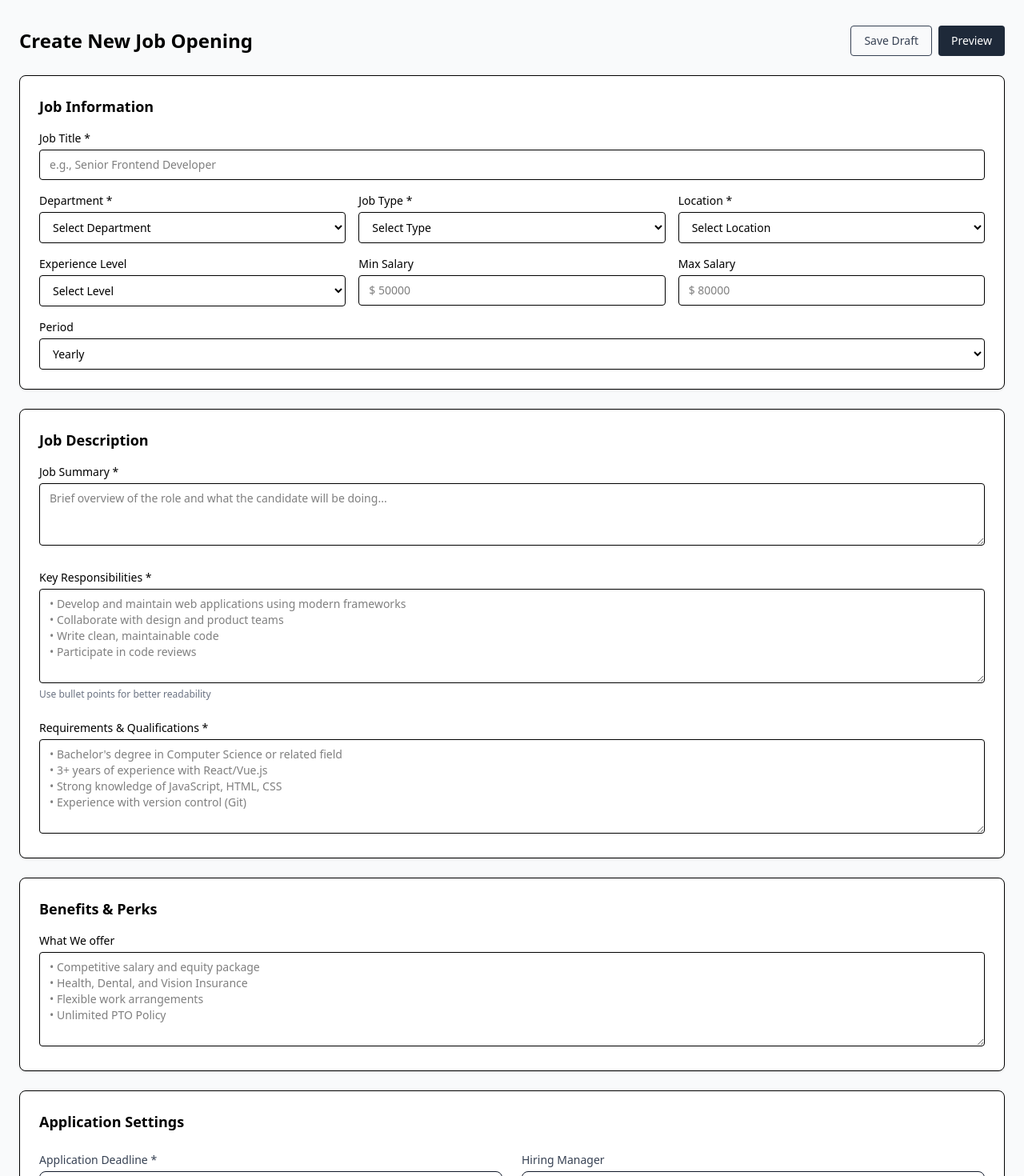
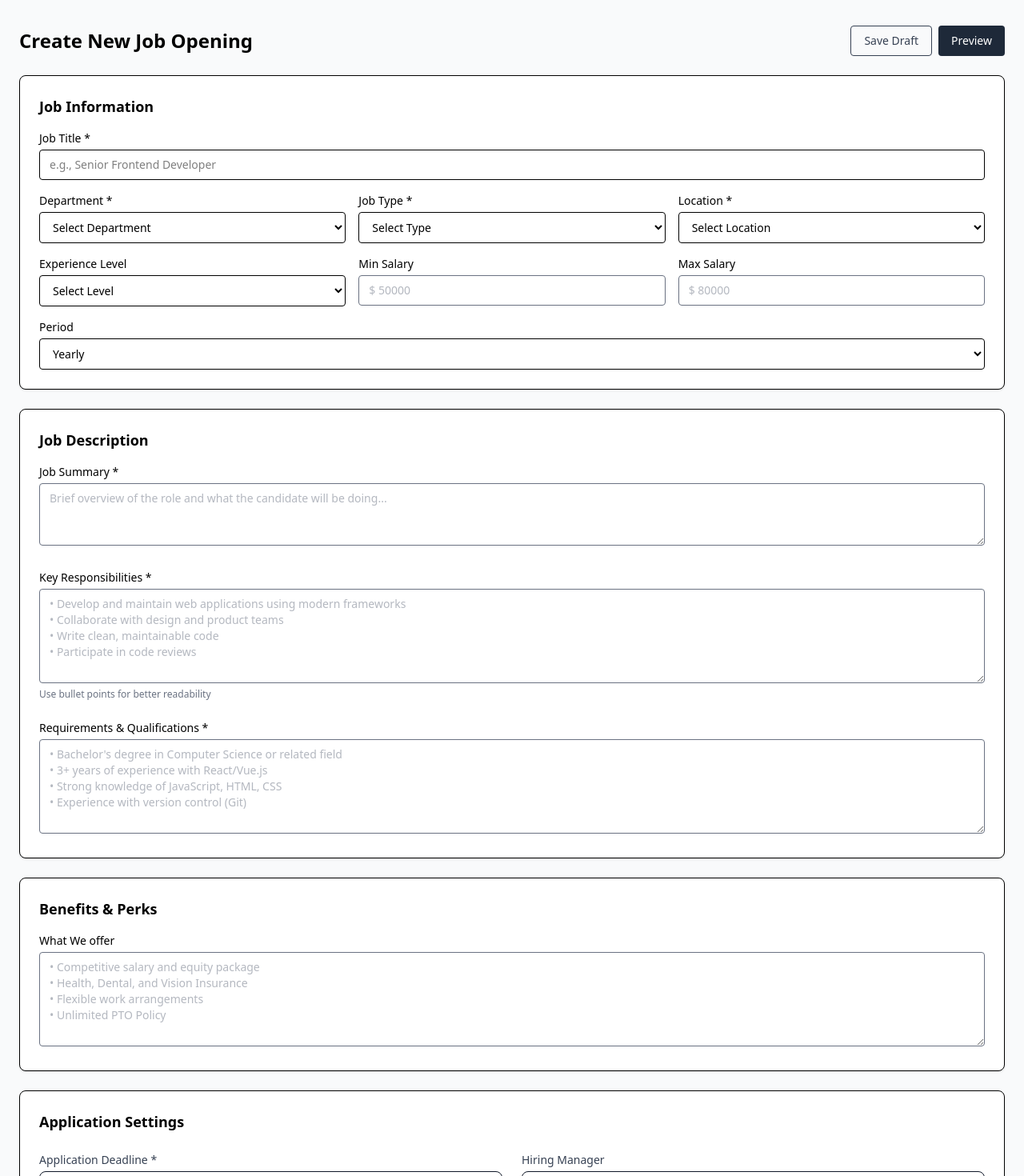
Before and after one commit to Collabority/cl-adminfrontend, a React (Vite) app: page /create-job in a window 1280 px wide. Shown: the top 1470 px of the page at 80% size. Built offline with nearby package versions, Linux system fonts and the light colour scheme.

Commit message:
text changed

```diff
--- a/src/App.jsx
+++ b/src/App.jsx
@@ -10,7 +10,6 @@ function App() {
   return (
         <BrowserRouter>
       <div className="flex flex-col min-h-screen font-poppins">
-
         <main className="flex-grow">
           <Routes>
             <Route path="/" element={<Applications />} />
@@ -18,7 +17,6 @@ function App() {
 
           </Routes>
         </main>
-
       </div>
     </BrowserRouter>
   );
--- a/src/pages/CreateJob.jsx
+++ b/src/pages/CreateJob.jsx
@@ -90,7 +90,7 @@ const CreateJob = () => {
               placeholder="$ 50000"
               value={form.minSalary}
               onChange={handleChange}
-              className="border rounded px-3 py-2 text-sm w-full"
+              className="border rounded px-3 py-2 text-sm w-full text-gray-500"
             />
           </div>
           <div>
@@ -101,7 +101,7 @@ const CreateJob = () => {
               placeholder="$ 80000"
               value={form.maxSalary}
               onChange={handleChange}
-              className="border rounded px-3 py-2 text-sm w-full"
+              className="border rounded px-3 py-2 text-sm w-full text-gray-500"
             />
           </div>
         </div>
@@ -110,6 +110,8 @@ const CreateJob = () => {
           <label className="block text-sm font-medium mb-1">Period</label>
           <select className="border rounded px-3 py-2 text-sm w-full">
             <option>Yearly</option>
+            <option>Monthly</option>
+            <option>Hourly</option>
           </select>
         </div>
       </div>
@@ -125,7 +127,7 @@ const CreateJob = () => {
             value={form.summary}
             onChange={handleChange}
             placeholder="Brief overview of the role and what the candidate will be doing..."
-            className="w-full border rounded px-3 py-2 text-sm"
+            className="w-full border rounded px-3 py-2 text-sm text-gray-500"
             rows={3}
           />
         </div>
@@ -137,7 +139,7 @@ const CreateJob = () => {
             value={form.responsibilities}
             onChange={handleChange}
             placeholder={`• Develop and maintain web applications using modern frameworks\n• Collaborate with design and product teams\n• Write clean, maintainable code\n• Participate in code reviews`}
-            className="w-full border rounded px-3 py-2 text-sm whitespace-pre-line"
+            className="w-full border rounded px-3 py-2 text-sm whitespace-pre-line text-gray-500"
             rows={5}
           />
           <p className="text-xs text-gray-500">Use bullet points for better readability</p>
@@ -150,8 +152,9 @@ const CreateJob = () => {
             value={form.qualifications}
             onChange={handleChange}
             placeholder={`• Bachelor's degree in Computer Science or related field\n• 3+ years of experience with React/Vue.js\n• Strong knowledge of JavaScript, HTML, CSS\n• Experience with version control (Git)`}
-            className="w-full border rounded px-3 py-2 text-sm whitespace-pre-line"
+            className="w-full border rounded px-3 py-2 text-sm whitespace-pre-line text-gray-500"
             rows={5}
+
           />
         </div>
       </div>
@@ -167,7 +170,7 @@ const CreateJob = () => {
             value={form.qualifications}
             onChange={handleChange}
             placeholder={`• Competitive salary and equity package\n• Health, Dental, and Vision Insurance\n• Flexible work arrangements\n• Unlimited PTO Policy`}
-            className="w-full border rounded px-3 py-2 text-sm whitespace-pre-line"
+            className="w-full border rounded px-3 py-2 text-sm whitespace-pre-line text-gray-500"
             rows={5}
           />
         </div>
```
